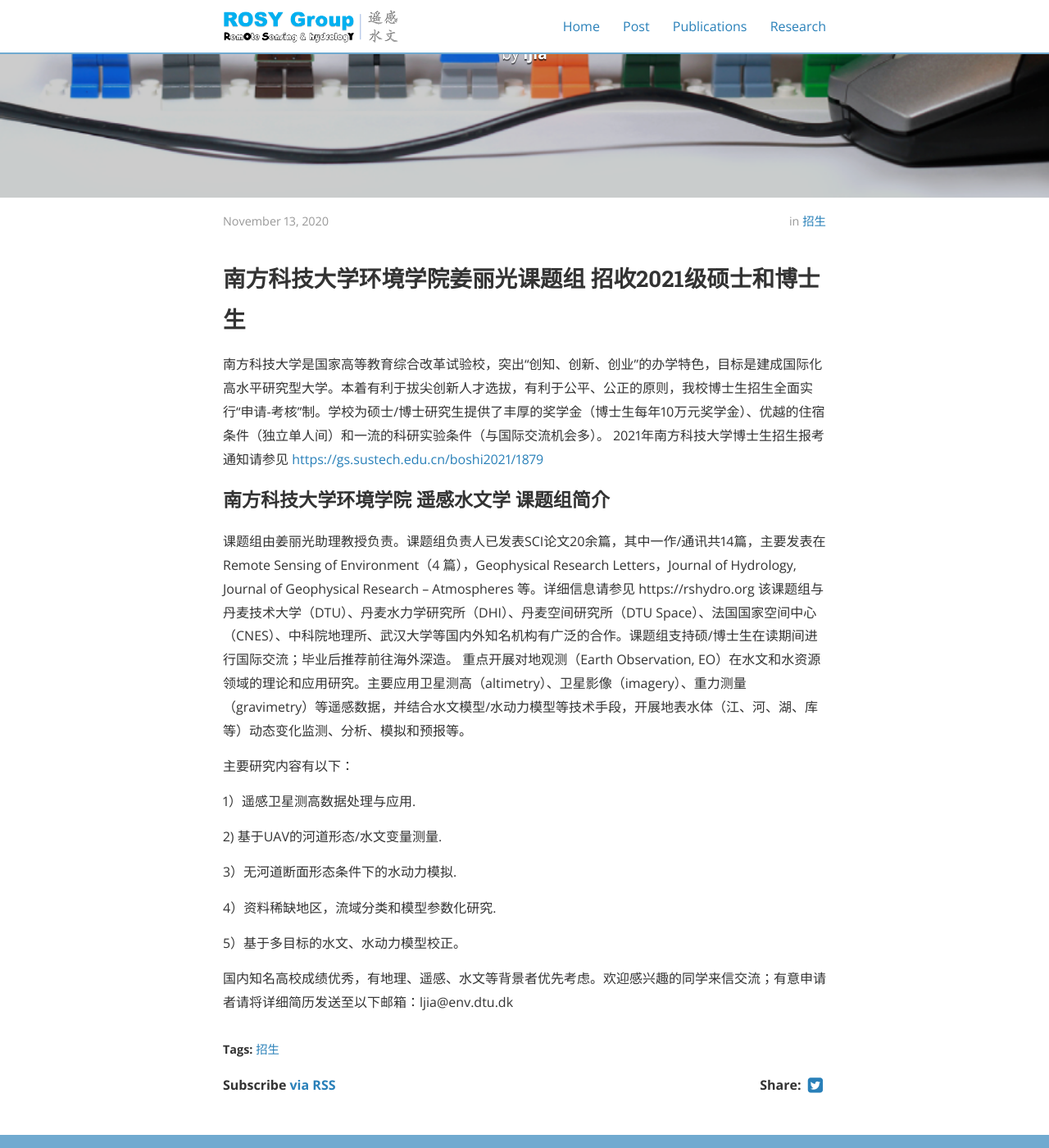
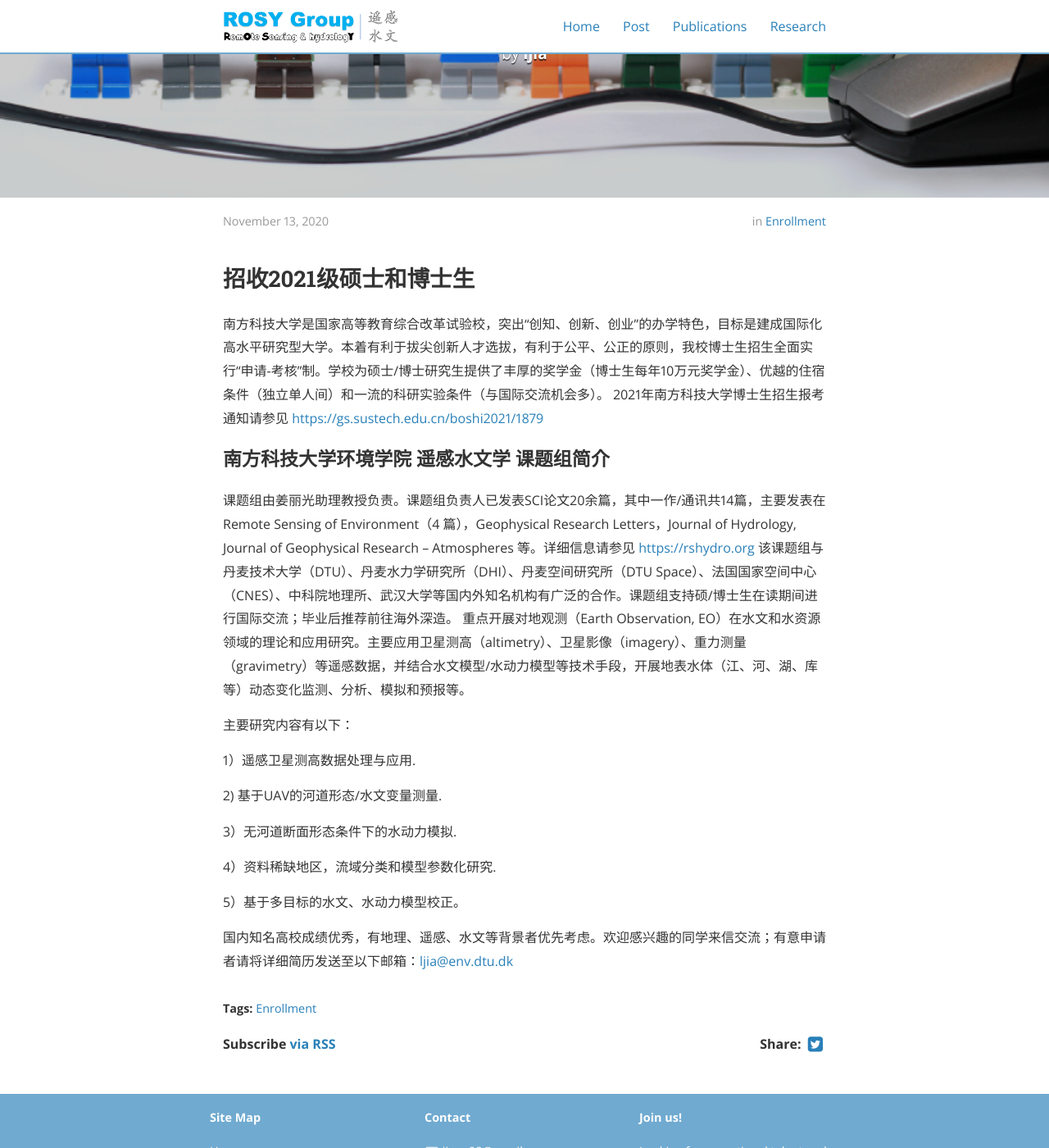
Before and after one commit to 12530/rshydro, a Jekyll site: the page built from _posts/2020-11-13-Enrollment.markdown, in a window 1280 px wide and 1400 px high, scrolled down 264 px. Shown: the whole window at 82% size. Built offline with Jekyll 4.4.1, drawn with Linux system fonts in a browser that asks for light colours; nearby versions of some CDN libraries.

Commit message:
Update 2020-11-13-Enrollment.markdown

```diff
--- a/_posts/2020-11-13-Enrollment.markdown
+++ b/_posts/2020-11-13-Enrollment.markdown
@@ -3,18 +3,18 @@ layout: post
 title:  "招收2021级硕士和博士生"
 date:   2020-11-13
 author: ljia
-categories: 招生
-tags:	招生
+categories: Enrollment
+tags:	Enrollment
 cover:  "/assets/Enrollment-web-header.png"
 ---
 
-## 南方科技大学环境学院姜丽光课题组 招收2021级硕士和博士生
+## 招收2021级硕士和博士生
 
 南方科技大学是国家高等教育综合改革试验校，突出“创知、创新、创业”的办学特色，目标是建成国际化高水平研究型大学。本着有利于拔尖创新人才选拔，有利于公平、公正的原则，我校博士生招生全面实行“申请-考核”制。学校为硕士/博士研究生提供了丰厚的奖学金（博士生每年10万元奖学金）、优越的住宿条件（独立单人间）和一流的科研实验条件（与国际交流机会多）。
 2021年南方科技大学博士生招生报考通知请参见 <a href="https://gs.sustech.edu.cn/boshi2021/1879">https://gs.sustech.edu.cn/boshi2021/1879</a>
 
 ### 南方科技大学环境学院 遥感水文学 课题组简介
-课题组由姜丽光助理教授负责。课题组负责人已发表SCI论文20余篇，其中一作/通讯共14篇，主要发表在Remote Sensing of Environment（4 篇），Geophysical Research Letters，Journal of Hydrology, Journal of Geophysical Research – Atmospheres 等。详细信息请参见 https://rshydro.org 该课题组与丹麦技术大学（DTU）、丹麦水力学研究所（DHI）、丹麦空间研究所（DTU Space）、法国国家空间中心（CNES）、中科院地理所、武汉大学等国内外知名机构有广泛的合作。课题组支持硕/博士生在读期间进行国际交流；毕业后推荐前往海外深造。
+课题组由姜丽光助理教授负责。课题组负责人已发表SCI论文20余篇，其中一作/通讯共14篇，主要发表在Remote Sensing of Environment（4 篇），Geophysical Research Letters，Journal of Hydrology, Journal of Geophysical Research – Atmospheres 等。详细信息请参见 <a href="https://rshydro.org">https://rshydro.org </a>该课题组与丹麦技术大学（DTU）、丹麦水力学研究所（DHI）、丹麦空间研究所（DTU Space）、法国国家空间中心（CNES）、中科院地理所、武汉大学等国内外知名机构有广泛的合作。课题组支持硕/博士生在读期间进行国际交流；毕业后推荐前往海外深造。
 重点开展对地观测（Earth Observation, EO）在水文和水资源领域的理论和应用研究。主要应用卫星测高（altimetry）、卫星影像（imagery）、重力测量（gravimetry）等遥感数据，并结合水文模型/水动力模型等技术手段，开展地表水体（江、河、湖、库等）动态变化监测、分析、模拟和预报等。
 
 主要研究内容有以下：
```
Also changed, not shown: other parts of _posts/2020-11-13-Enrollment.markdown (+1 -1 lines).
